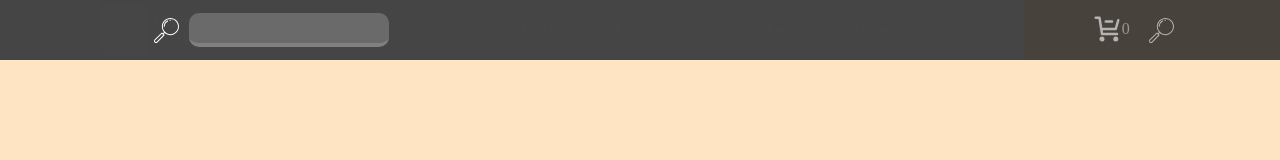
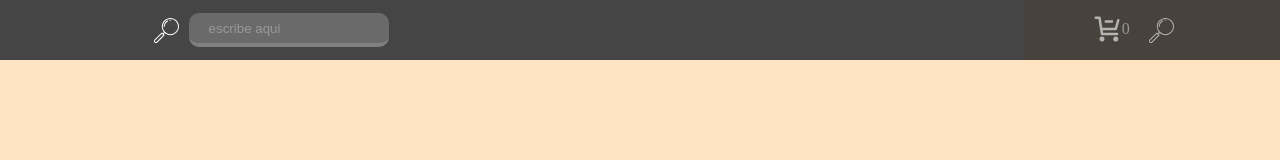
Before and after one commit to LeandroFGA1/React-e1, a React (Vite) app: page / in a window 1280 px wide. Both pictures are taken after a click on the link 1161 px from the left and 30 px from the top of the page. Shown: the top 160 px of the page. Built offline with nearby package versions, Linux system fonts and the light colour scheme; grey boxes are pictures that could not be loaded.

Commit message:
colorInput fix

```diff
--- a/src/components/header/searchCartContainer/search/Search.jsx
+++ b/src/components/header/searchCartContainer/search/Search.jsx
@@ -40,7 +40,10 @@ const InputContainer = styled.div`
         width: 25px;
         margin-left: 15%;
     }
-
+    input::placeholder {
+    color: #999;
+    padding-left:20px; /* Cambia el color del placeholder a gris, puedes usar cualquier color que desees */
+    }
     input{
 
         border: none;
@@ -68,7 +71,7 @@ const Search = () => {
             </a>
             <InputContainer isVisible={isVisibleSearch}>
                 <img src={images.loupe} isVisible={isVisibleSearch} onClick={InputDisplay}/>
-                <input type="text" />
+                <input type="text" placeholder='escribe aqui' />
             </InputContainer>
         </SearchContainer>
     )
```
